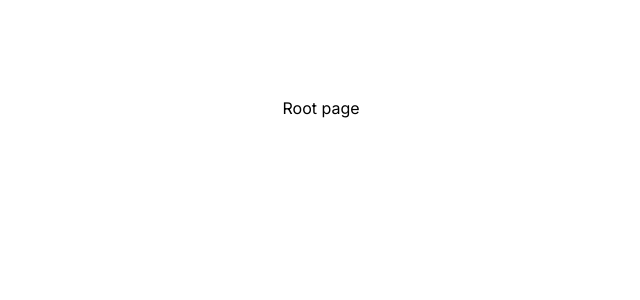
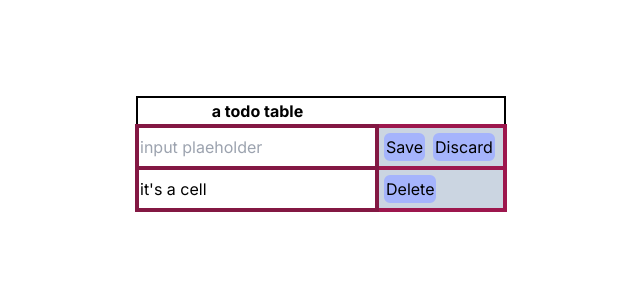
Before and after one commit to noviceGuru/todo-list-next-tailwind, a Next.js app: page / in a window 1280 px wide. Shown: the top 300 px of the page, without its empty margins (319-959 px from the left). Built offline with nearby package versions, Linux system fonts and the light colour scheme.

Commit message:
table components created

```diff
--- a/src/app/page.tsx
+++ b/src/app/page.tsx
@@ -1,9 +1,10 @@
+import Table from "@/components/molecules/table/table"
 
 export default function Home() {
   return (
     <main className="flex min-h-screen flex-col items-center justify-between p-24">
       <div className="text-md caret-lime-800">
-        Root page
+        <Table/>
       </div>
     </main>
   )
--- /dev/null
+++ b/src/components/atoms/button/button.tsx
@@ -0,0 +1,18 @@
+export default function Button({ type, onClick }: { type: "delete" | "add" | "save" | "discard", onClick: () => void }) {
+	const buttonText = {
+		add: "Add new",
+		delete: "Delete",
+		save: "Save",
+		discard: "Discard"
+	}
+
+	return (
+		<button
+			type="button"
+			onClick={onClick}
+			className="border-2 border-indigo-300 bg-indigo-300 rounded-md m-1"
+		>
+			{buttonText[type]}
+		</button>
+	)
+}
--- /dev/null
+++ b/src/components/atoms/cell/cell.tsx
@@ -0,0 +1,7 @@
+export default function Cell({text} : {text: string}) {
+	return (
+		<span>
+			{text}
+		</span>
+	)
+}
--- /dev/null
+++ b/src/components/atoms/input/input.tsx
@@ -0,0 +1,5 @@
+export default function Input() {
+	return (
+		<input placeholder="input plaeholder"/>
+	)
+}
--- /dev/null
+++ b/src/components/atoms/title/title.tsx
@@ -0,0 +1,7 @@
+export default function Title({ title }: { title: string }) {
+	return (
+		<th>
+			{title}
+		</th>
+	)
+}
--- /dev/null
+++ b/src/components/molecules/table/table.tsx
@@ -0,0 +1,37 @@
+'use client'
+
+import Button from "@/components/atoms/button/button";
+import Cell from "@/components/atoms/cell/cell";
+import Input from "@/components/atoms/input/input"
+import Title from "@/components/atoms/title/title"
+
+export default function Table() {
+	return (
+		<table className="border-2">
+			<thead>
+				<tr className="border-2 border-black rounded-md">
+					<Title title="a todo table" />
+				</tr>
+			</thead>
+			<tbody>
+				<tr className="border-2 border-indigo-400">
+					<td className="border-4 border-pink-900">
+						<Input />
+					</td>
+					<td className="border-4 border-pink-800 bg-slate-300 w-32">
+						<Button type="save" onClick={()=>console.log('clicked')}/>
+						<Button type="discard" onClick={()=>console.log('clicked')} />
+					</td>
+				</tr>
+				<tr className="border-2 border-indigo-400 ">
+					<td className="border-4 border-pink-900">
+						<Cell text="it's a cell" />
+					</td>
+					<td className="border-4 border-pink-800 bg-slate-300 w-32" >
+						<Button type="delete" onClick={()=>console.log('clicked')} />
+					</td>
+				</tr>
+			</tbody>
+		</table>
+	);
+}
```
Also changed, not shown: src/components/title/title.tsx (deleted).
